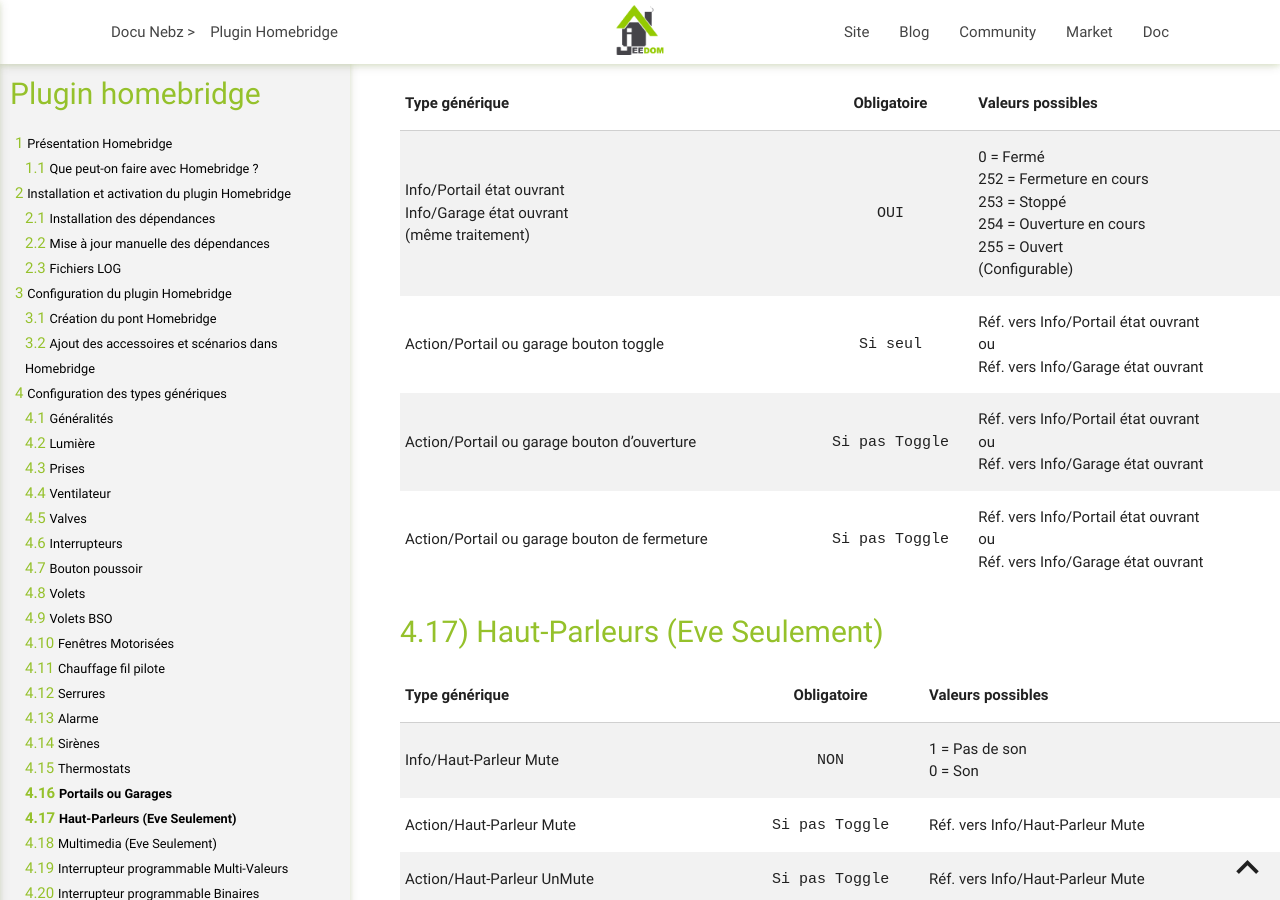
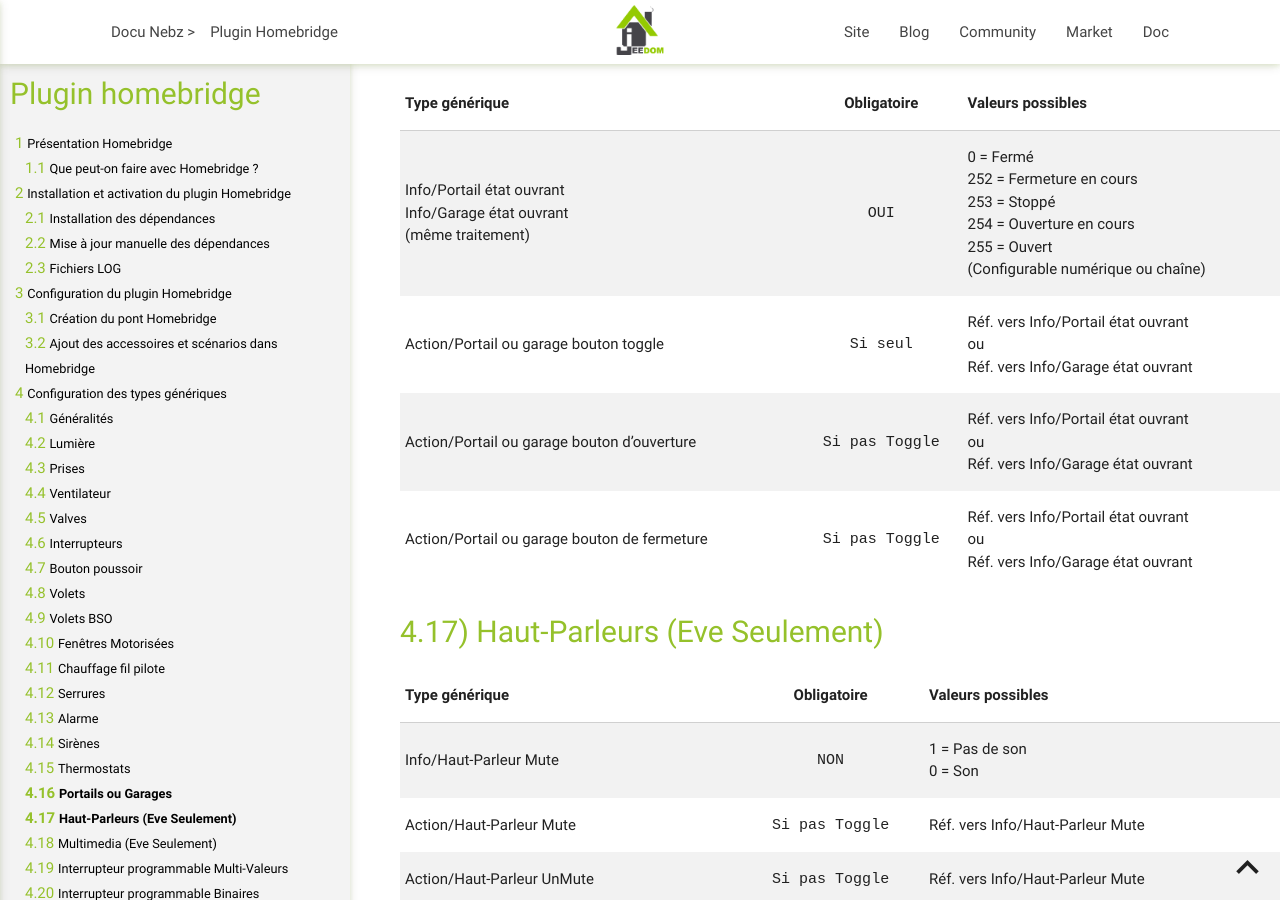
Before and after one commit to NebzHB/jeedom_docs, a Jekyll site: the page built from plugins/homebridge/fr_FR/index.md, in a window 1280 px wide and 900 px high, scrolled down 19025 px. Built offline with Jekyll 4.4.1, drawn with Linux system fonts in a browser that asks for light colours.

Commit message:
Update index.md

```diff
--- a/plugins/homebridge/fr_FR/index.md
+++ b/plugins/homebridge/fr_FR/index.md
@@ -374,7 +374,7 @@
 
 |Type générique  | Obligatoire | Valeurs possibles |
 |---------------|:----------------:|----------------|
-|Info/Portail état ouvrant<br/>Info/Garage état ouvrant<br/>(même traitement)|`OUI`|0 = Fermé<br/>252 = Fermeture en cours<br/>253 = Stoppé<br/>254 = Ouverture en cours<br/>255 = Ouvert<br/>(Configurable)|
+|Info/Portail état ouvrant<br/>Info/Garage état ouvrant<br/>(même traitement)|`OUI`|0 = Fermé<br/>252 = Fermeture en cours<br/>253 = Stoppé<br/>254 = Ouverture en cours<br/>255 = Ouvert<br/>(Configurable numérique ou chaîne)|
 |Action/Portail ou garage bouton toggle|`Si seul`|Réf. vers Info/Portail état ouvrant<br/>ou<br/>Réf. vers Info/Garage état ouvrant|
 |Action/Portail ou garage bouton d’ouverture|`Si pas Toggle`|Réf. vers Info/Portail état ouvrant<br/>ou<br/>Réf. vers Info/Garage état ouvrant
 |Action/Portail ou garage bouton de fermeture|`Si pas Toggle`|Réf. vers Info/Portail état ouvrant<br/>ou<br/>Réf. vers Info/Garage état ouvrant
```
